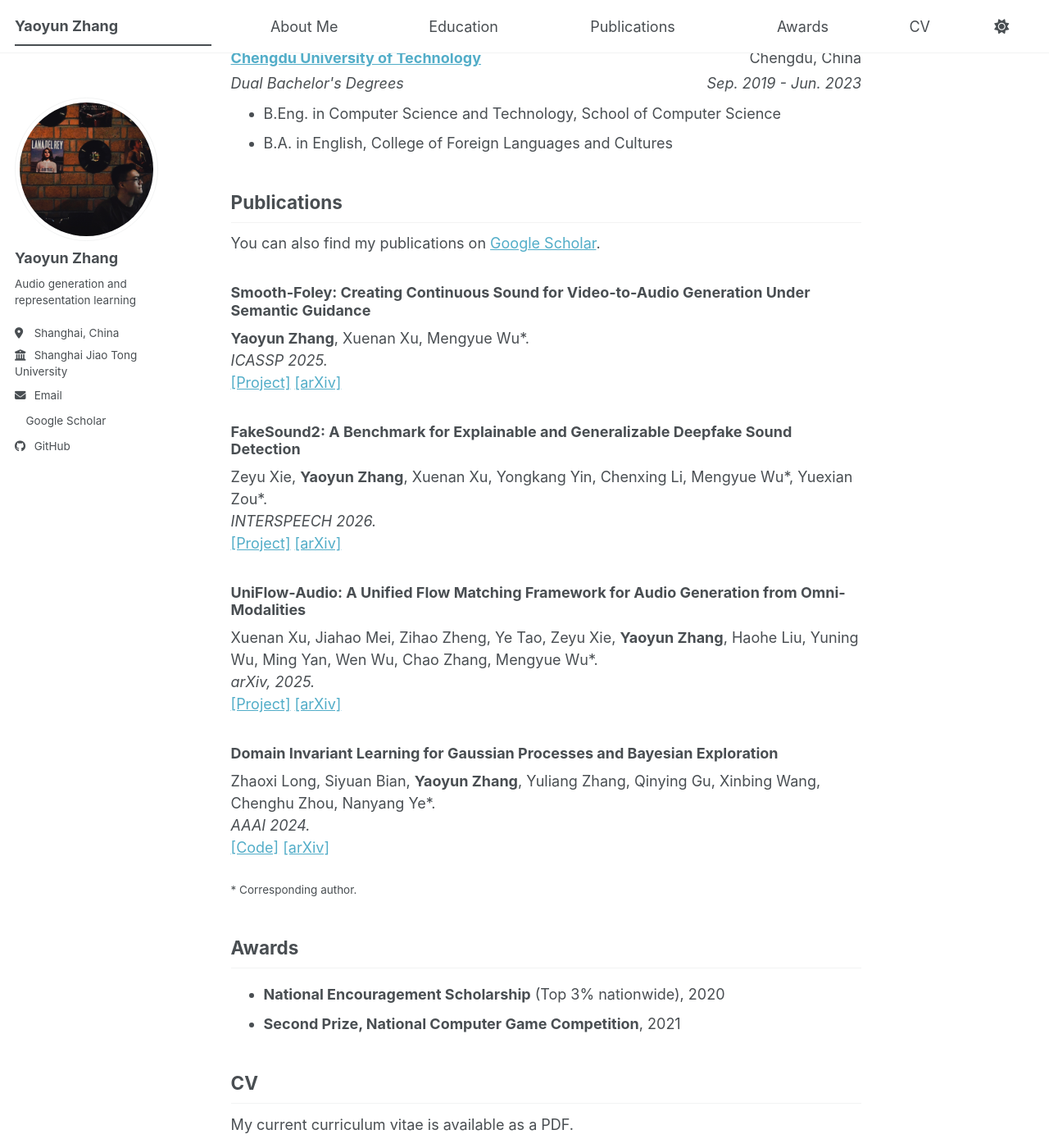
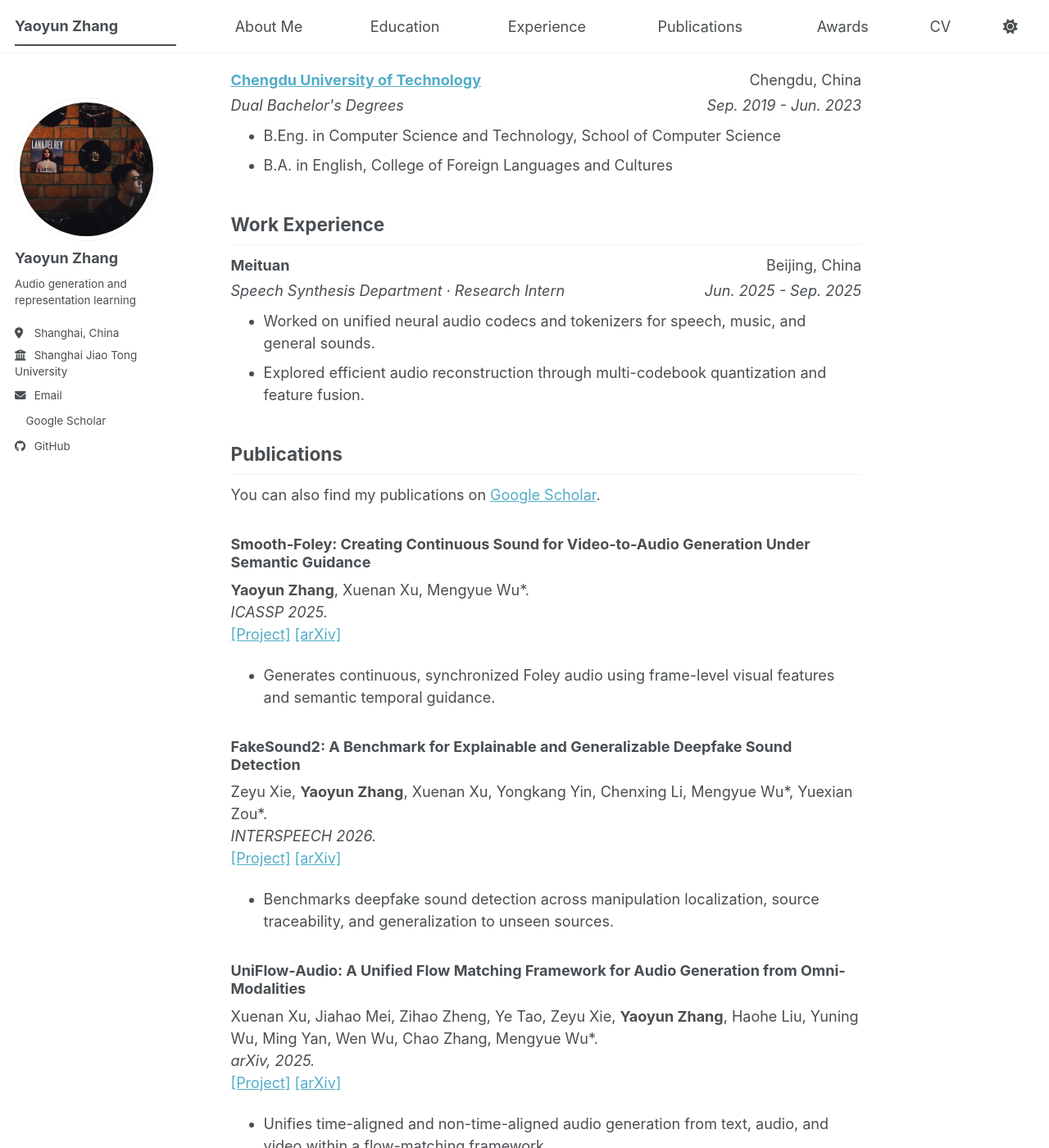
Before and after one commit to Danny-C-Auditore/dannyzhang.github.io, a Jekyll site: the page built from _pages/about.md, in a window 1280 px wide and 1400 px high, scrolled down 841 px. Shown: the whole window at 82% size. Built offline with Jekyll 4.4.1, drawn with Linux system fonts in a browser that asks for light colours; a style sheet for code colours, icons or effects is not loaded; some of the changed text lies outside the part shown.

Commit message:
Expand academic profile content

```diff
--- a/_data/navigation.yml
+++ b/_data/navigation.yml
@@ -14,6 +14,9 @@ main:
   - title: "Education"
     url: /#education
 
+  - title: "Experience"
+    url: /#work-experience
+
   - title: "Publications"
     url: /#publications
 
--- a/_pages/about.md
+++ b/_pages/about.md
@@ -9,7 +9,7 @@ redirect_from:
 
 <span id="about" class="anchor-target"></span>
 
-I am **Yaoyun Zhang**, an audio researcher working on universal audio intelligence. I earned my M.Eng. in Computer Technology under the supervision of [Prof. Mengyue Wu](https://myw19.github.io/) at [X-LANCE](https://x-lance.sjtu.edu.cn/), [Shanghai Jiao Tong University](https://www.sjtu.edu.cn/). Before that, I received dual bachelor's degrees in Computer Science and Technology and English from [Chengdu University of Technology](https://www.cdut.edu.cn/).
+I am **Yaoyun Zhang**, an audio researcher working on universal audio intelligence. I earned my M.Eng. in Computer Technology at [X-LANCE](https://x-lance.sjtu.edu.cn/), [Shanghai Jiao Tong University](https://www.sjtu.edu.cn/), under the supervision of Prof. [Mengyue Wu](https://myw19.github.io/) and Prof. [Kai Yu](https://x-lance.github.io/kaiyu/). Before that, I received dual bachelor's degrees in Computer Science and Technology and English from [Chengdu University of Technology](https://www.cdut.edu.cn/).
 
 My research spans **multimodal audio generation**, **neural audio representation learning**, and **trustworthy audio intelligence**. I began by studying domain-invariant learning for Gaussian processes and Bayesian exploration. I then focused on synchronized video-to-audio generation, where I developed frame-level visual fusion and semantic temporal conditioning for Smooth-Foley. More recently, I have explored unified flow-matching models for audio generation from omni-modalities, as well as explainable and generalizable deepfake sound detection.
 
@@ -28,7 +28,7 @@ During my research internship at Meituan, I worked on neural audio codecs and to
   </div>
   <div class="education-details">
     <div>School of Computer Science</div>
-    <div>Advisor: <a href="https://myw19.github.io/">Prof. Mengyue Wu</a></div>
+    <div>Advised by <a href="https://myw19.github.io/">Prof. Mengyue Wu</a> and <a href="https://x-lance.github.io/kaiyu/">Prof. Kai Yu</a></div>
   </div>
 </div>
 
@@ -49,6 +49,25 @@ During my research internship at Meituan, I worked on neural audio codecs and to
   </div>
 </div>
 
+<h2 id="work-experience">Work Experience</h2>
+
+<div class="education-entry">
+  <div class="education-row education-institution">
+    <strong>Meituan</strong>
+    <span>Beijing, China</span>
+  </div>
+  <div class="education-row education-degree">
+    <span>Speech Synthesis Department · Research Intern</span>
+    <span>Jun. 2025 - Sep. 2025</span>
+  </div>
+  <div class="education-details">
+    <ul>
+      <li>Worked on unified neural audio codecs and tokenizers for speech, music, and general sounds.</li>
+      <li>Explored efficient audio reconstruction through multi-codebook quantization and feature fusion.</li>
+    </ul>
+  </div>
+</div>
+
 <h2 id="publications">Publications</h2>
 
 You can also find my publications on [Google Scholar](https://scholar.google.com/citations?hl=en&user=jrQLGZoAAAAJ).
@@ -59,11 +78,15 @@ You can also find my publications on [Google Scholar](https://scholar.google.com
 *ICASSP 2025.*<br>
 [[Project]](https://danny-c-auditore.github.io/smoothfoley.github.io/) [[arXiv]](https://arxiv.org/abs/2412.18157)
 
+- Generates continuous, synchronized Foley audio using frame-level visual features and semantic temporal guidance.
+
 ### FakeSound2: A Benchmark for Explainable and Generalizable Deepfake Sound Detection
 
 Zeyu Xie, **Yaoyun Zhang**, Xuenan Xu, Yongkang Yin, Chenxing Li, Mengyue Wu\*, Yuexian Zou\*.<br>
 *INTERSPEECH 2026.*<br>
 [[Project]](https://zeyuxie29.github.io/FakeSound2/) [[arXiv]](https://arxiv.org/abs/2509.17162)
+
+- Benchmarks deepfake sound detection across manipulation localization, source traceability, and generalization to unseen sources.
 
 ### UniFlow-Audio: A Unified Flow Matching Framework for Audio Generation from Omni-Modalities
 
@@ -71,11 +94,15 @@ Xuenan Xu, Jiahao Mei, Zihao Zheng, Ye Tao, Zeyu Xie, **Yaoyun Zhang**, Haohe Li
 *arXiv, 2025.*<br>
 [[Project]](https://wsntxxn.github.io/uniflow_audio/) [[arXiv]](https://arxiv.org/abs/2509.24391)
 
+- Unifies time-aligned and non-time-aligned audio generation from text, audio, and video within a flow-matching framework.
+
 ### Domain Invariant Learning for Gaussian Processes and Bayesian Exploration
 
 Zhaoxi Long, Siyuan Bian, **Yaoyun Zhang**, Yuliang Zhang, Qinying Gu, Xinbing Wang, Chenghu Zhou, Nanyang Ye\*.<br>
 *AAAI 2024.*<br>
 [[Code]](https://github.com/Billzxl/DIL-GP) [[arXiv]](https://arxiv.org/abs/2312.11318)
+
+- Improves out-of-distribution generalization for Gaussian processes through domain-invariant learning and extends it to Bayesian exploration.
 
 <small>\* Corresponding author.</small>
 
```
